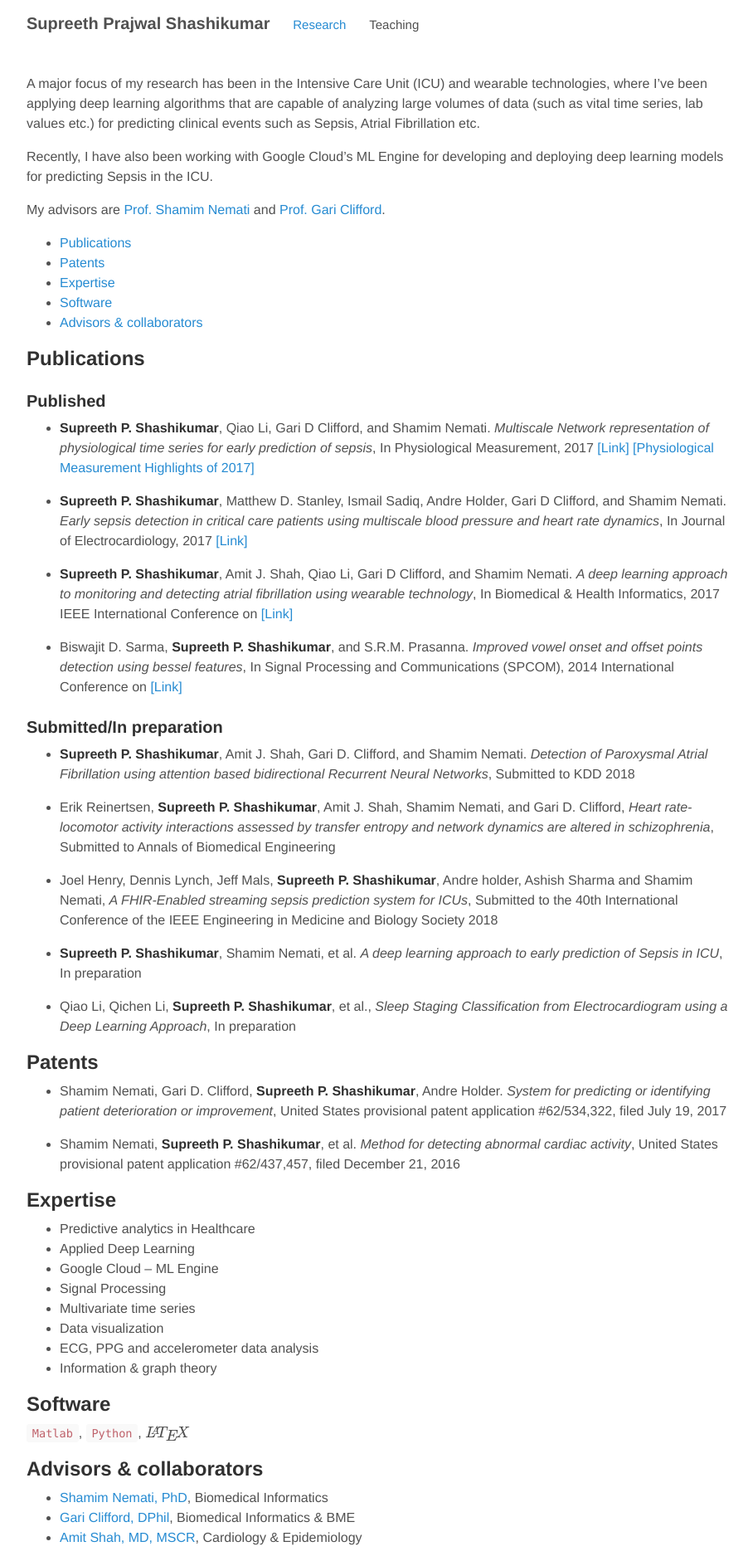
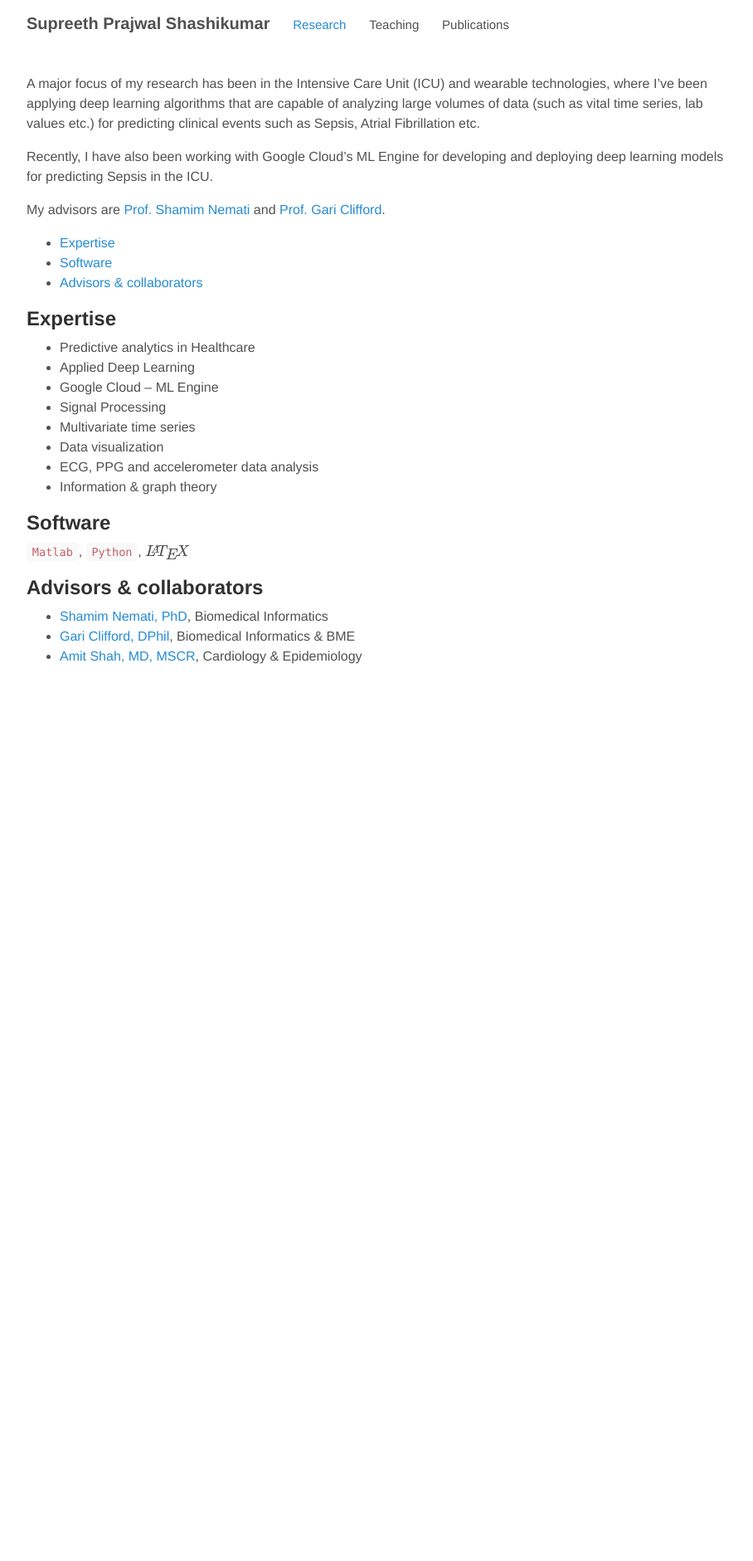
Before and after one commit to supreethprajwal/supreethprajwal.github.io, a Jekyll site: the page built from research.md, in a window 1280 px wide. Shown: the whole page at 83% size, without its empty margins (184-1092 px from the left). Built offline with Jekyll 4.4.1, drawn with Linux system fonts in a browser that asks for light colours; nearby versions of some CDN libraries; formulas are drawn with MathJax 3; after the commit the page ends 900 px from its top, so only the background shows below that.

Commit message:
Added publications page

```diff
--- a/_config.yml
+++ b/_config.yml
@@ -17,6 +17,7 @@ permalink: "/:title/"
 pages_list:
     Research: '/research'
     Teaching: '/teaching'
+    Publications: '/publications'
 
 markdown: kramdown
 
--- a/research.md
+++ b/research.md
@@ -10,42 +10,9 @@ Recently, I have also been working with Google Cloud's ML Engine for developing
 
 My advisors are [Prof. Shamim Nemati](http://nematilab.info/people/shamim/index.html) and [Prof. Gari Clifford](http://gdclifford.info/people/gari).
 
-+ [Publications](#publications)
-+ [Patents](#patents)
 + [Expertise](#expertise)
 + [Software](#software)
 + [Advisors & collaborators](#advisors--collaborators)
-
-## Publications
-
-### Published
-
-+ **Supreeth P. Shashikumar**, Qiao Li, Gari D Clifford, and Shamim Nemati. *Multiscale Network representation of physiological time series for early prediction of sepsis*, In Physiological Measurement, 2017 [[Link]](http://iopscience.iop.org/article/10.1088/1361-6579/aa9772){:target="_blank"} [[Physiological Measurement Highlights of 2017]](http://iopscience.iop.org/journal/0967-3334/page/Highlights_of_2017){:target="_blank"}
-
-+ **Supreeth P. Shashikumar**, Matthew D. Stanley, Ismail Sadiq, Andre Holder, Gari D Clifford, and Shamim Nemati. *Early sepsis detection in critical care patients using multiscale blood pressure and heart rate dynamics*, In Journal of Electrocardiology, 2017 [[Link]](http://www.sciencedirect.com/science/article/pii/S0022073617302546){:target="_blank"}
-
-+ **Supreeth P. Shashikumar**, Amit J. Shah, Qiao Li, Gari D Clifford, and Shamim Nemati. *A deep learning approach to monitoring and detecting atrial fibrillation using wearable technology*, In Biomedical & Health Informatics, 2017 IEEE International Conference on [[Link]](http://ieeexplore.ieee.org/abstract/document/7897225/){:target="_blank"}
-
-+ Biswajit D. Sarma, **Supreeth P. Shashikumar**, and S.R.M. Prasanna. *Improved vowel onset and offset points detection using bessel features*, In Signal Processing and Communications (SPCOM), 2014 International Conference on [[Link]](http://ieeexplore.ieee.org/abstract/document/6983913/){:target="_blank"}
-
-### Submitted/In preparation
-
-+ **Supreeth P. Shashikumar**, Amit J. Shah, Gari D. Clifford, and Shamim Nemati.  *Detection of Paroxysmal Atrial Fibrillation using attention based bidirectional Recurrent Neural Networks*, Submitted to KDD 2018
-
-+ Erik Reinertsen, **Supreeth P. Shashikumar**, Amit J. Shah, Shamim Nemati, and Gari D. Clifford, *Heart rate-locomotor activity interactions assessed by transfer entropy and network dynamics are altered in schizophrenia*, Submitted to Annals of Biomedical Engineering
-
-+ Joel Henry, Dennis Lynch, Jeff Mals, **Supreeth P. Shashikumar**, Andre holder, Ashish Sharma and Shamim Nemati, *A FHIR-Enabled streaming sepsis prediction system for ICUs*, Submitted to the 40th International Conference of the IEEE Engineering in Medicine and Biology Society 2018
-
-+ **Supreeth P. Shashikumar**, Shamim Nemati, et al. *A deep learning approach to early prediction of Sepsis in ICU*, In preparation
-
-+ Qiao Li, Qichen Li, **Supreeth P. Shashikumar**, et al., *Sleep Staging Classification from Electrocardiogram using a Deep Learning Approach*, In preparation
-
-
-## Patents
-
-+ Shamim Nemati, Gari D. Clifford, **Supreeth P. Shashikumar**, Andre Holder. *System for predicting or identifying patient deterioration or improvement*, United States provisional patent application #62/534,322, filed July 19, 2017
-
-+ Shamim Nemati, **Supreeth P. Shashikumar**, et al. *Method for detecting abnormal cardiac activity*, United States provisional patent application #62/437,457, filed December 21, 2016
 
 ## Expertise
 
```
Also changed, not shown: publications.md (added, +34 -0 lines).
